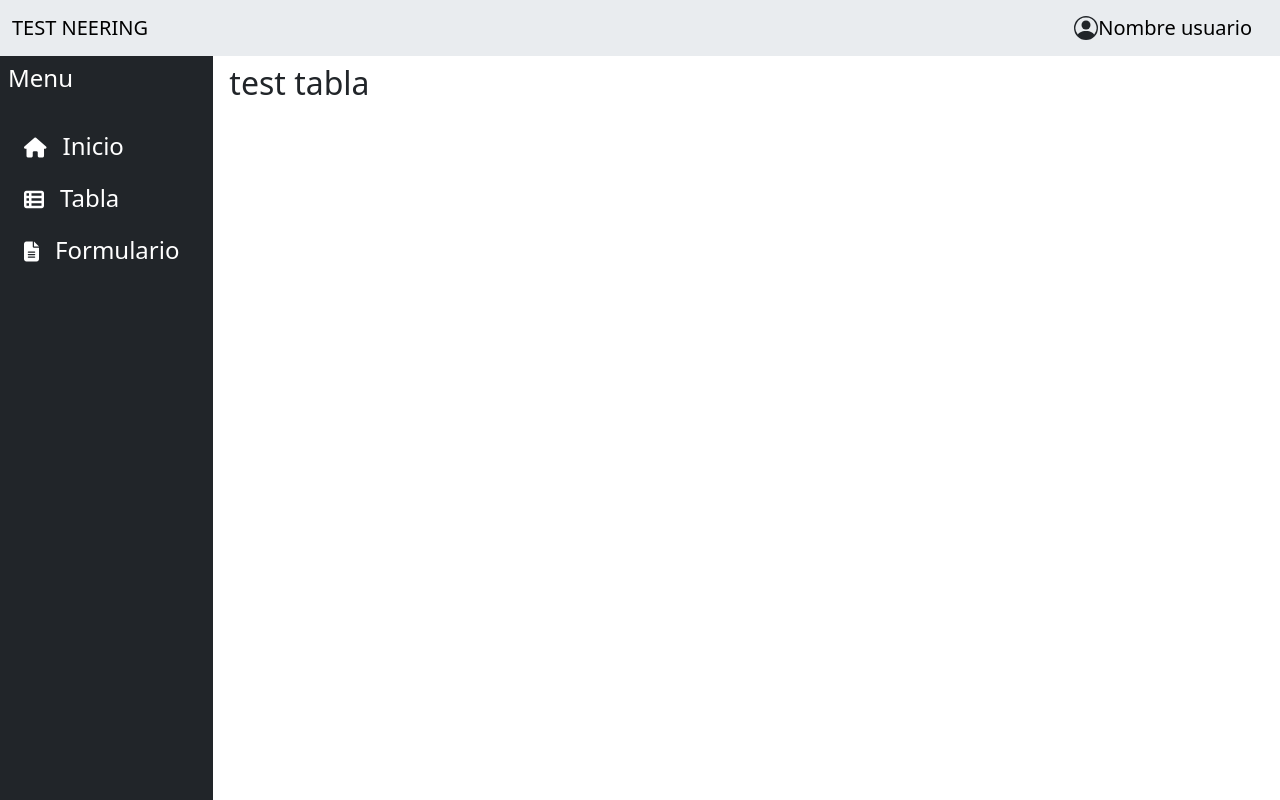
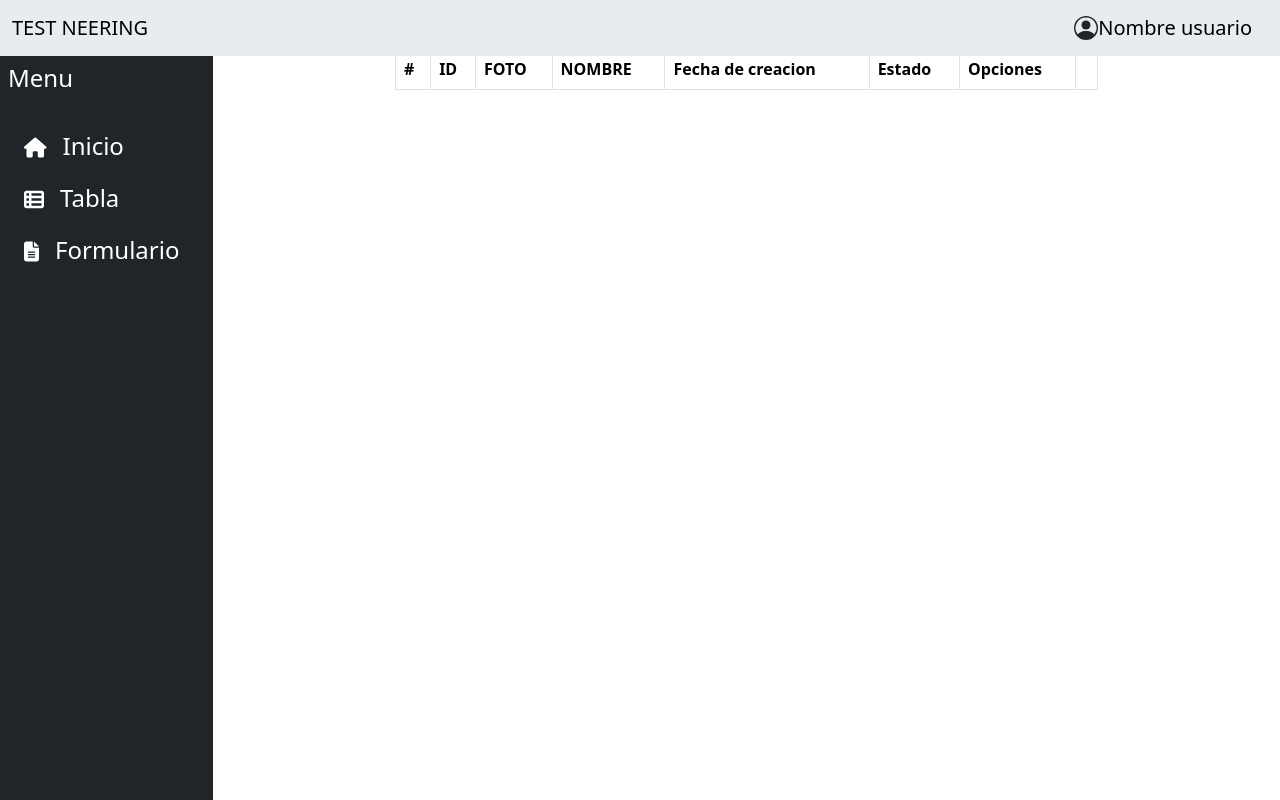
Before and after one commit to bas-clavijo/usuario-vue, a Vue app: page /tabla in a window 1280 px wide. Built offline with nearby package versions, Linux system fonts and the light colour scheme.

Commit message:
Creacion de la tabla

```diff
--- a/src/views/TablaView.vue
+++ b/src/views/TablaView.vue
@@ -1,8 +1,42 @@
 <template>
-    <div class="p-3">
-      <h2>test tabla</h2>
+  <div class="row">
+    <div class="col-lg-8 offset-lg-2">
+      <div class="table-responsive">
+        <table class="table table-bordered table-hover">
+          <thead>
+            <tr>
+              <th>#</th>
+              <th>ID</th>
+              <th>FOTO</th>
+              <th>NOMBRE</th>
+              <th>Fecha de creacion</th>
+              <th>Estado</th>
+              <th>Opciones</th>
+              <th></th>
+            </tr>
+          </thead>
+          <tbody class="table-group-divider" id="contenido">
+            <tr v-if="this.cargando">
+              <td colspan="8"><h3>Cargando...</h3></td>
+            </tr>
+          </tbody>
+        </table>
+
+      </div>
+
     </div>
-  </template>
-  <script>
+  </div>
+</template>
 
-  </script>
+<script>
+  import axios from 'axios';
+
+  export default{
+    data(){
+      return{
+        usuarios:null,
+        cargando:false
+      }
+    }
+  }
+</script>
```
